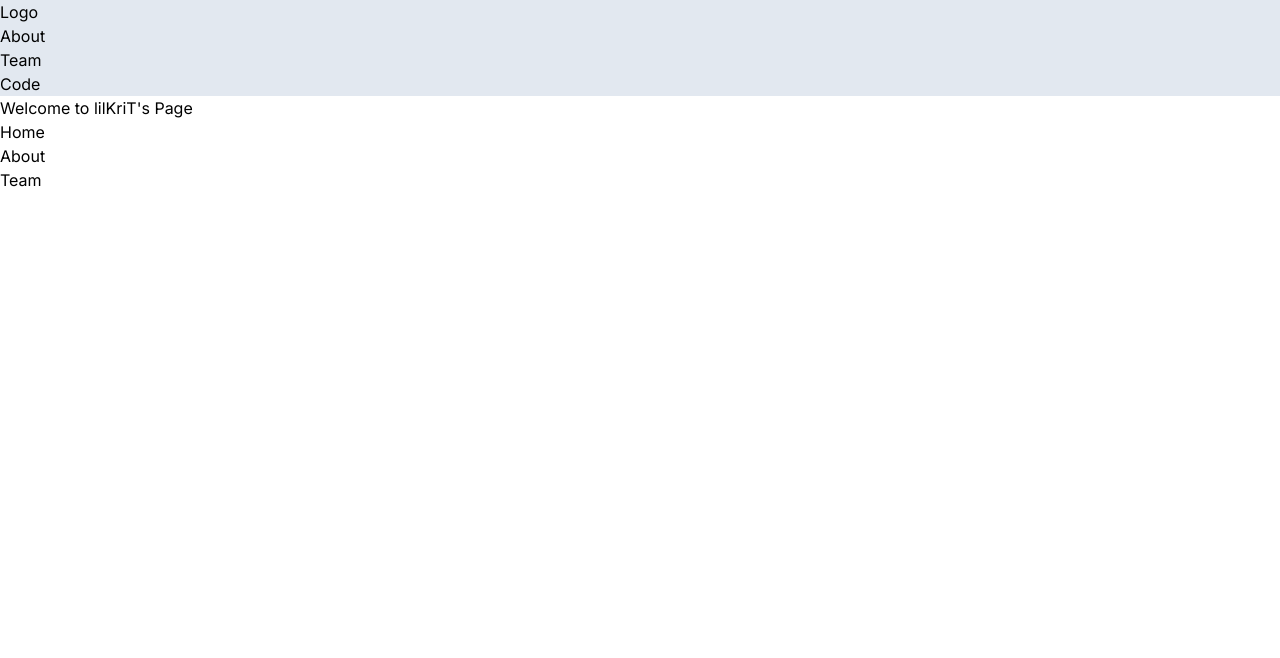
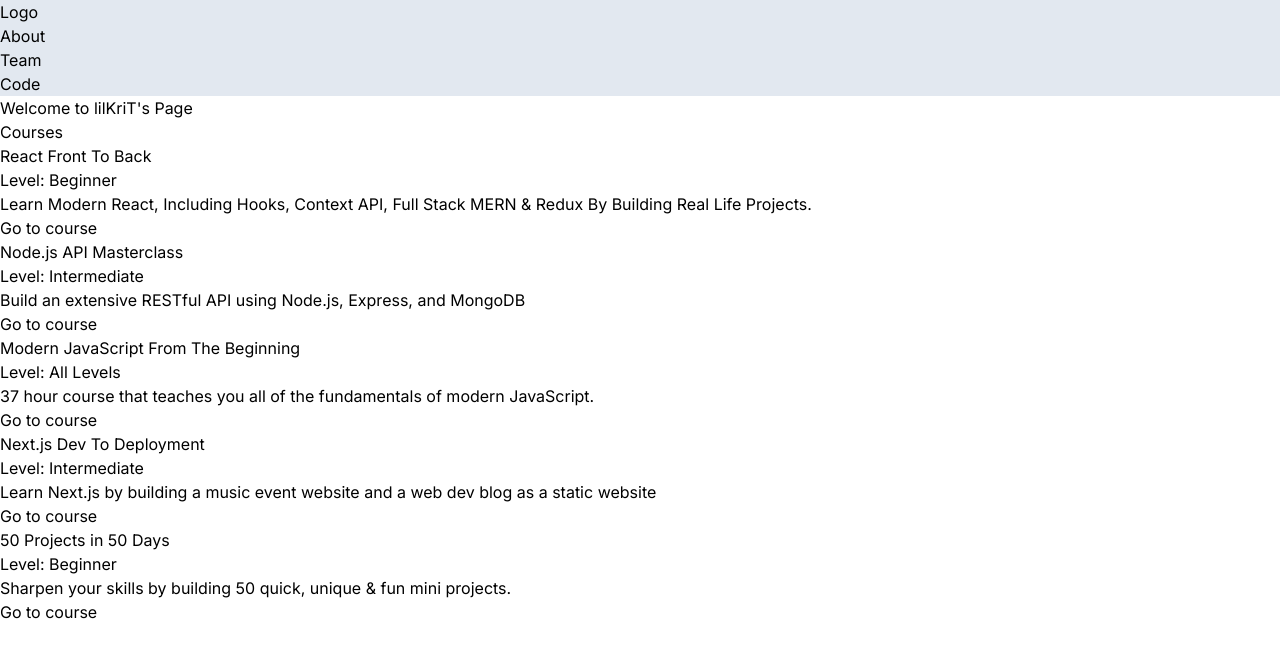
Before and after one commit to lilKriT/next-crash-course, a Next.js app: page / in a window 1280 px wide. Shown: the top 658 px of the page. Built offline with nearby package versions, Linux system fonts and the light colour scheme.

Commit message:
Showing courses on main page.

```diff
--- /dev/null
+++ b/app/components/Courses.tsx
@@ -0,0 +1,30 @@
+import Link from "next/link";
+
+const fetchCourses = async () => {
+  const response = await fetch("http://localhost:3000/api/courses");
+  const courses = await response.json();
+
+  return courses;
+};
+
+const Courses = async () => {
+  const courses = await fetchCourses();
+
+  return (
+    <div>
+      <h2>Courses</h2>
+      {courses.map((course: any) => (
+        <div>
+          <h3>{course.title}</h3>
+          <p>Level: {course.level}</p>
+          <p>{course.description}</p>
+          <Link href={course.link} target="_blank">
+            Go to course
+          </Link>
+        </div>
+      ))}
+    </div>
+  );
+};
+
+export default Courses;
--- a/app/page.tsx
+++ b/app/page.tsx
@@ -1,20 +1,12 @@
 import Link from "next/link";
+import Courses from "./components/Courses";
 
 const HomePage = () => {
   return (
     <div>
       <h1>Welcome to lilKriT's Page</h1>
-      <ul>
-        <li>
-          <Link href={`/`}>Home</Link>
-        </li>
-        <li>
-          <Link href={`/about`}>About</Link>
-        </li>
-        <li>
-          <Link href={`/about/team`}>Team</Link>
-        </li>
-      </ul>
+      {/* @ts-expect-error Server Component */}
+      <Courses />
     </div>
   );
 };
```
